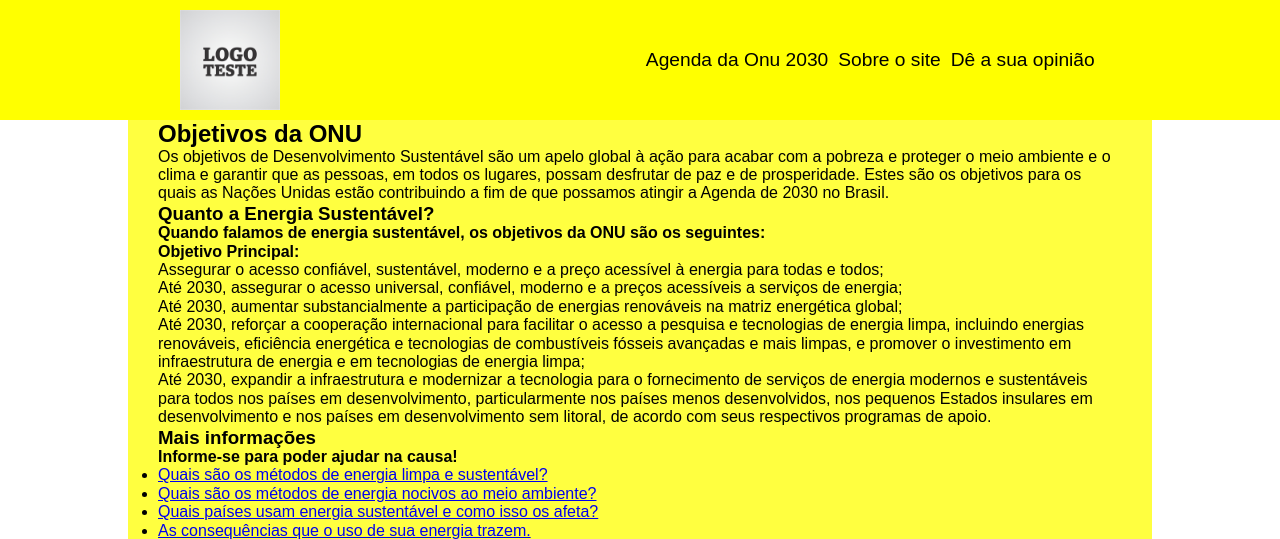
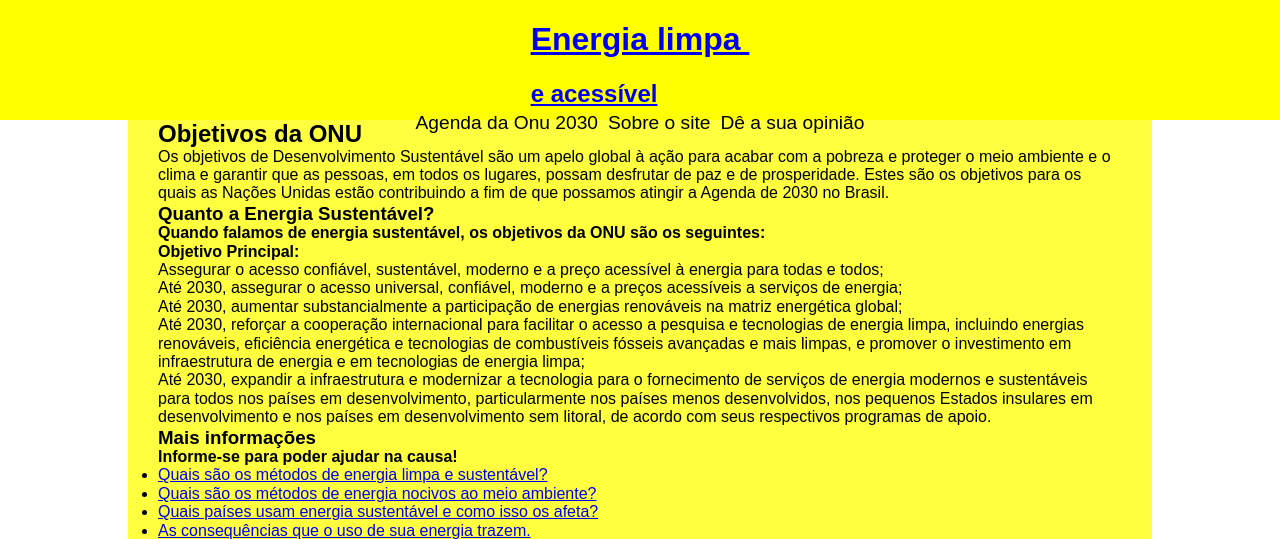
Before and after one commit to ccofg-labs/Agenda-ONU, a PHP site: page / in a window 1280 px wide. Shown: the top 539 px of the page. Run offline with PHP 8.4, Linux system fonts and the light colour scheme; some libraries are stand-ins or nearby versions.

Commit message:
Atualização do cabeçalho do arquivo index.html

```diff
--- a/css/style.css
+++ b/css/style.css
@@ -12,7 +12,7 @@ body {
 /*Cabecalho do Site */
 .header-cabecalho {
     display: flex;
-    flex-flow: row nowrap;
+    flex-flow: column nowrap;
     width: 100%;
     height: 120px;
     justify-content: space-around;
@@ -20,21 +20,15 @@ body {
     background-color: #FFFF00;
 }
 .logo {
-    width: 100px;
-    height: 100px;
-    overflow: hidden;
+
 }
-.logo img {
-    max-width: 100%;
-    max-height: 100%;
-    object-fit:cover;
-}
+
 .navbar-cabecalho ul {
     display: flex;
     flex-flow: row nowrap;
 }
 .navbar-cabecalho ul li {
-    margin: 0 5px;
+    margin: 5px 5px;
     font-size: 1.2em;
     list-style: none;
 }
--- a/index.html
+++ b/index.html
@@ -9,6 +9,8 @@
     <link rel="stylesheet" href="css/normalise.css">
     <link rel="stylesheet" href="css/style_index.css">
     <link rel="stylesheet" href="css/style.css">
+    <!--fonteawesome-->
+    <link rel="stylesheet" href="https://cdnjs.cloudflare.com/ajax/libs/font-awesome/6.1.1/css/all.min.css">
     <title>Energia Limpa e Acessível</title>
 </head>
 
@@ -17,9 +19,10 @@
         <div class="header-cabecalho">
             <div class="logo">
                 <a href="index.html">
-                    <figure>
-                        <img src="img/logo.jpg" alt="logo">
-                    </figure>
+                    <hgroup>
+                        <h1>Energia limpa <i class="fa-solid fa-lightbulb-on"></i></h1>
+                        <h2>e acessível</h2>
+                    </hgroup>
                 </a>
             </div>
             <nav>
```
Also changed, not shown: css/style_index.css (line endings or trailing spaces).
